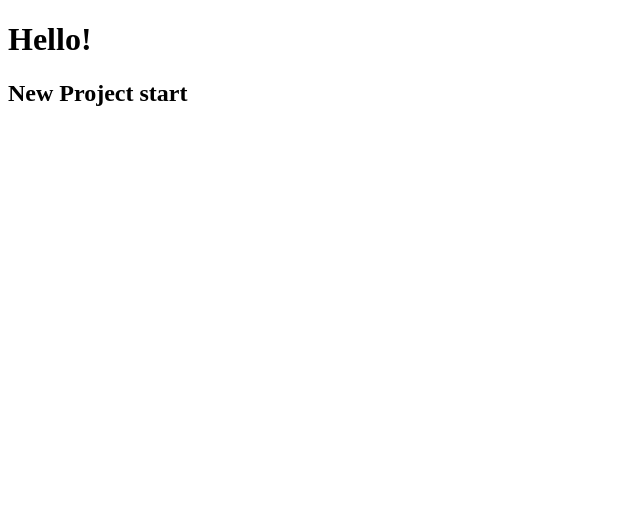
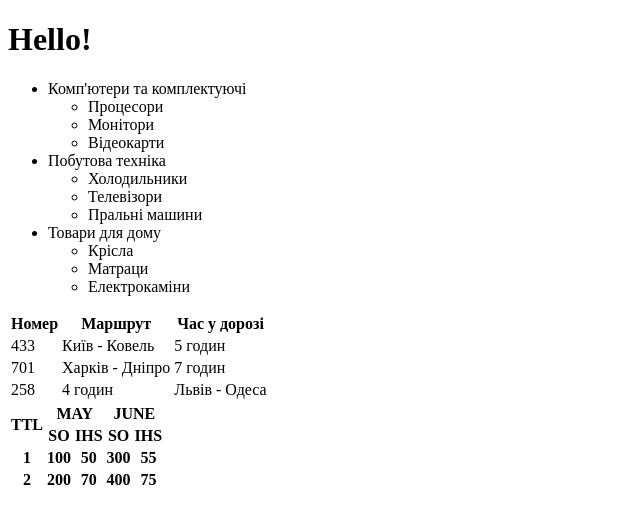
Before and after one commit to shulsergio/NewProject, a plain HTML site: page index.html in a window 1280 px wide. Shown: the whole page, without its empty margins (0-640 px from the left). Drawn offline with Linux system fonts and the light colour scheme.

Commit message:
Update index.html
#2

```diff
--- a/index.html
+++ b/index.html
@@ -8,6 +8,84 @@
 </head>
 <body>
     <h1>Hello!</h1>
-    <h2>New Project start</h2>
+<ul>
+    <li>
+        Комп'ютери та комплектуючі
+        <ul>
+            <li>Процесори</li>
+            <li>Монітори</li>
+            <li>Відеокарти</li>
+        </ul>
+    </li>
+    <li>
+        Побутова техніка
+        <ul>
+            <li>Холодильники</li>
+            <li>Телевізори</li>
+            <li>Пральні машини</li>
+        </ul>
+    </li>
+    <li>
+        Товари для дому
+        <ul>
+            <li>Крісла</li>
+            <li>Матраци</li>
+            <li>Електрокаміни</li>
+        </ul>
+    </li>
+</ul>
+
+<table>
+    <tr>
+        <th>Номер</th>
+        <th>Маршрут</th>
+        <th>Час у дорозі</th>
+    </tr>
+    <tr>
+        <td>433</td>
+        <td>Київ - Ковель</td>
+        <td>5 годин</td>
+    </tr>
+    <tr>
+        <td>701</td>
+        <td>Харків - Дніпро</td>
+        <td>7 годин</td>
+    </tr>
+    <tr>
+        <td>258</td>
+        <td>4 годин</td>
+        <td>Львів - Одеса</td>
+    </tr>
+</table>
+
+<table>
+    <tr>
+        <th rowspan="2">TTL</th>
+        <th colspan="2">MAY</th>
+        <th colspan="2">JUNE</th>
+    </tr>
+    <tr>
+        <th>SO</th>
+        <th>IHS</th>
+        <th>SO</th>
+        <th>IHS</th>
+    </tr>
+    <tr>
+        <th>1</th>
+        <th>100</th>
+        <th>50</th>
+        <th>300</th>
+        <th>55</th>
+    </tr>
+    <tr>
+        <th>2</th>
+        <th>200</th>
+        <th>70</th>
+        <th>400</th>
+        <th>75</th>
+    </tr>
+
+</table>
+
 </body>
 </html>
```
